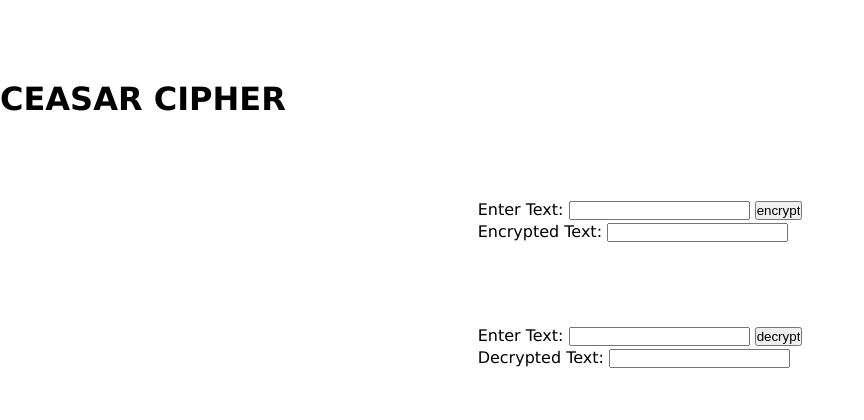
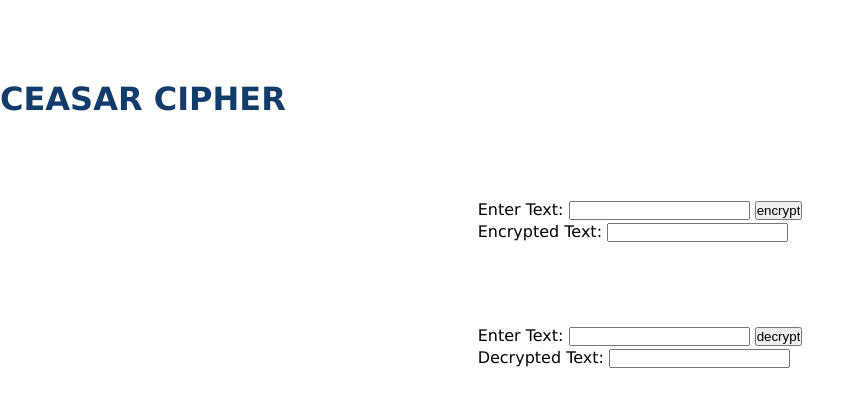
Before and after one commit to zjsan/Ceasar-Cipher-Tool, a Flask app: page / in a window 1280 px wide. Shown: the top 420 px of the page, without its empty margins (0-864 px from the left). Run offline with Flask 3, Linux system fonts and the light colour scheme.

Commit message:
Update main.css

```diff
--- a/static/css/main.css
+++ b/static/css/main.css
@@ -10,14 +10,24 @@ body
     width: 100%;
     height: 100%;
     margin:0;
+    background-color: ;
 }
+
 #sysname{
-    align-self: auto;
+    position: relative;
+    color: #123c69;
+}
+#sysname > h1{
+    text-align: center;
+}
+
+#img1{
 }
 .contents{
     display: flex;
     align-items: center;
     flex-direction: column;
+
 }
 
 .content1{
```
